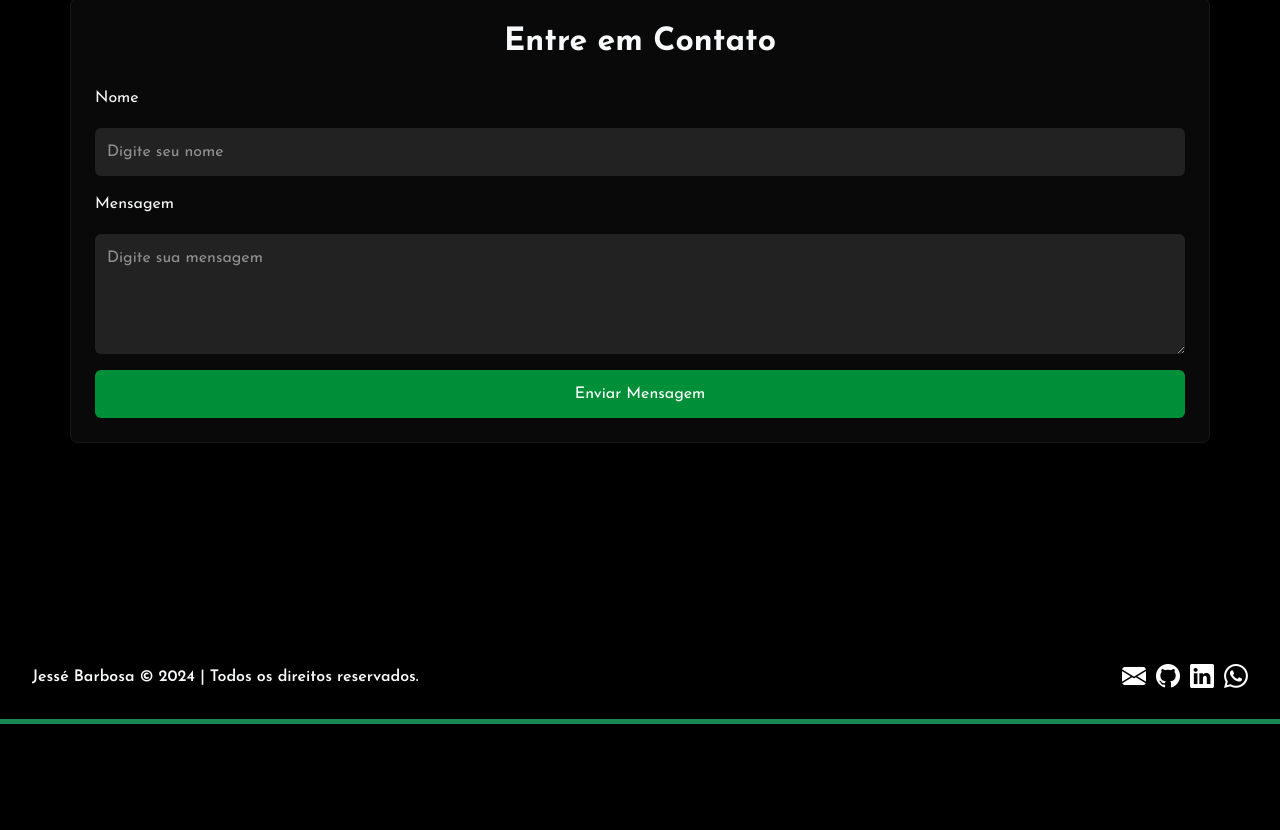
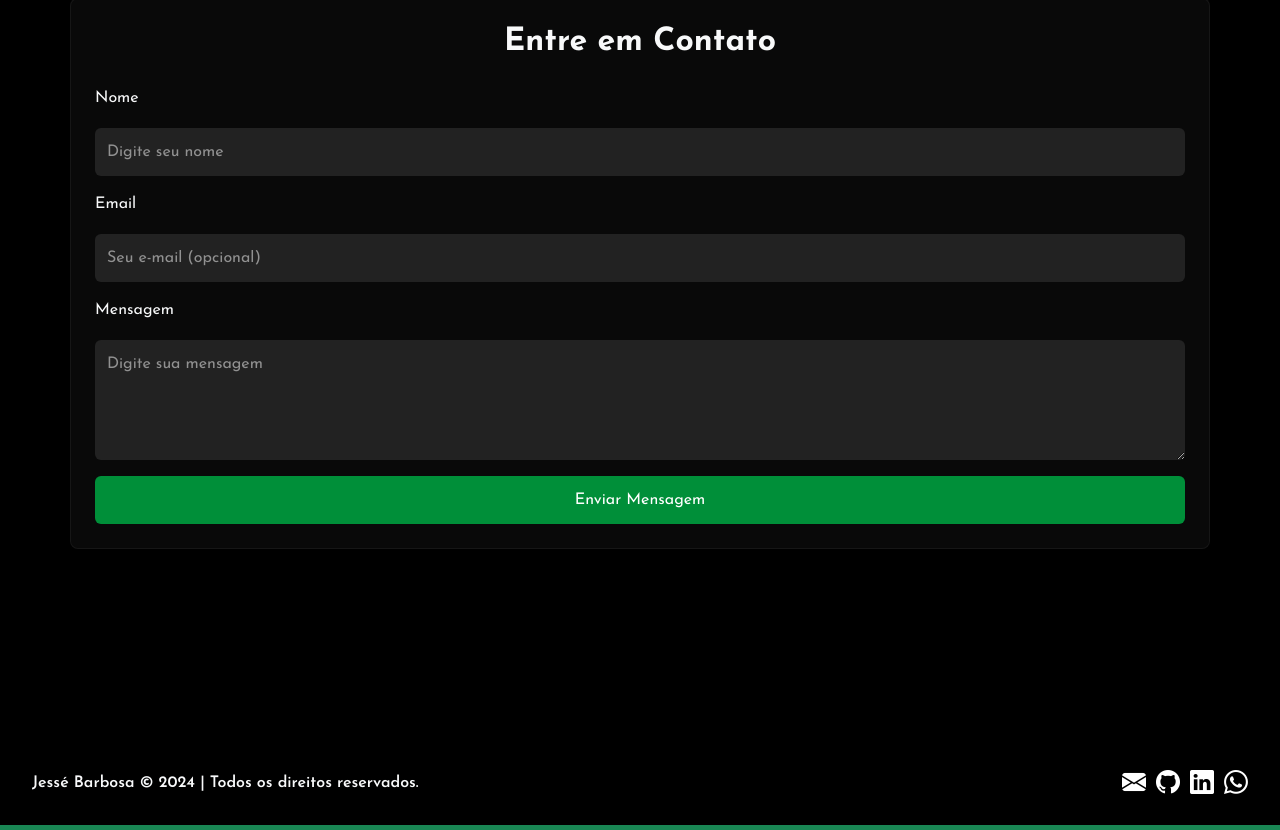
Before and after one commit to jesse-barbosa/jesse-barbosa.github.io, a React (Create React App) app: page / in a window 1280 px wide. Shown: the part 3754-4584 px from the top of the page. Before the commit the page ends 4478 px from the top, so only its background shows below. Built offline with nearby package versions, Linux system fonts and the light colour scheme.

Commit message:
Feat(request): Adding 'e-mail' input to contact

```diff
--- a/src/App.js
+++ b/src/App.js
@@ -6,6 +6,7 @@ import 'bootstrap/dist/js/bootstrap.min.js';
 
 function App() {
   const [name, setName] = useState('');
+  const [email, setEmail] = useState('');
   const [message, setMessage] = useState('');
   const [responseMessage, setResponseMessage] = useState('');
 
@@ -15,7 +16,7 @@ function App() {
       return;
     }
 
-    const url = `http://jesse-barbosa.infinityfreeapp.com/save_contact.php?name=${encodeURIComponent(name)}&message=${encodeURIComponent(message)}`;
+    const url = `http://jesse-barbosa.infinityfreeapp.com/save_contact.php?name=${encodeURIComponent(name)}&email=${encodeURIComponent(email)}&message=${encodeURIComponent(message)}`;
     window.open(url, "_blank");
   };
 
@@ -216,6 +217,19 @@ function App() {
               onChange={(e) => setName(e.target.value)}
               required
             />
+
+            </div>
+            <div className="mb-3 text-start">
+              <label htmlFor="userName" className="form-label">Email</label>
+              <input
+                type="email"
+                className="form-control"
+                id="userEmail"
+                placeholder="Seu e-mail (opcional)"
+                value={email}
+                onChange={(e) => setEmail(e.target.value)}
+                required
+              />
             </div>
             <div className="mb-3 text-start">
               <label htmlFor="userMessage" className="form-label">Mensagem</label>
```
